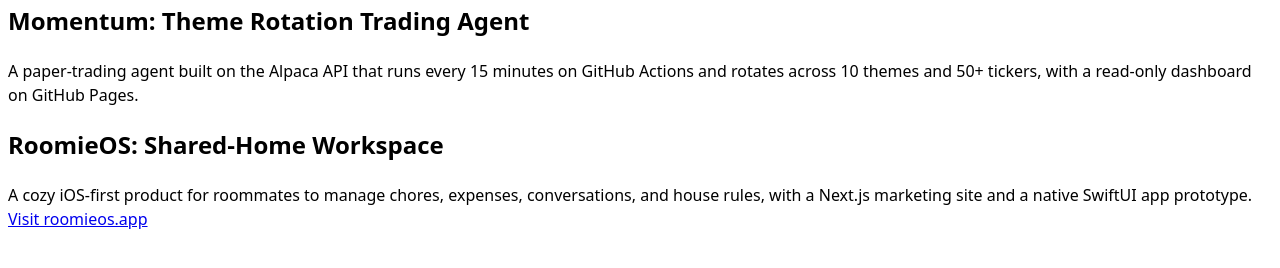
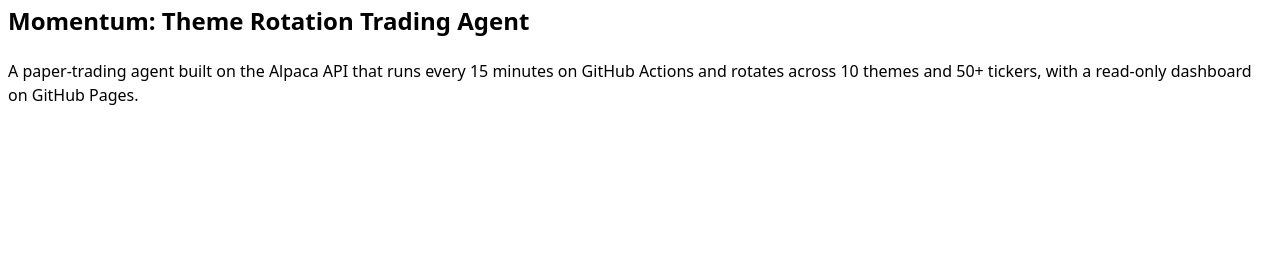
Before and after one commit to chewythechoochoo/portfolio, a plain HTML site: page projects/index.html in a window 1280 px wide. Shown: the part 120-388 px from the top of the page. Drawn offline with Linux system fonts and the light colour scheme.

Commit message:
Remove RoomieOS from projects page

```diff
--- a/projects/index.html
+++ b/projects/index.html
@@ -24,14 +24,5 @@
       and rotates across 10 themes and 50+ tickers, with a read-only dashboard on GitHub Pages.
     </p>
   </article>
-
-  <article>
-    <h2>RoomieOS: Shared-Home Workspace</h2>
-    <p>
-      A cozy iOS-first product for roommates to manage chores, expenses, conversations,
-      and house rules, with a Next.js marketing site and a native SwiftUI app prototype.
-      <a href="https://roomieos.app" target="_blank">Visit roomieos.app</a>
-    </p>
-  </article>
 </body>
 </html>
```
